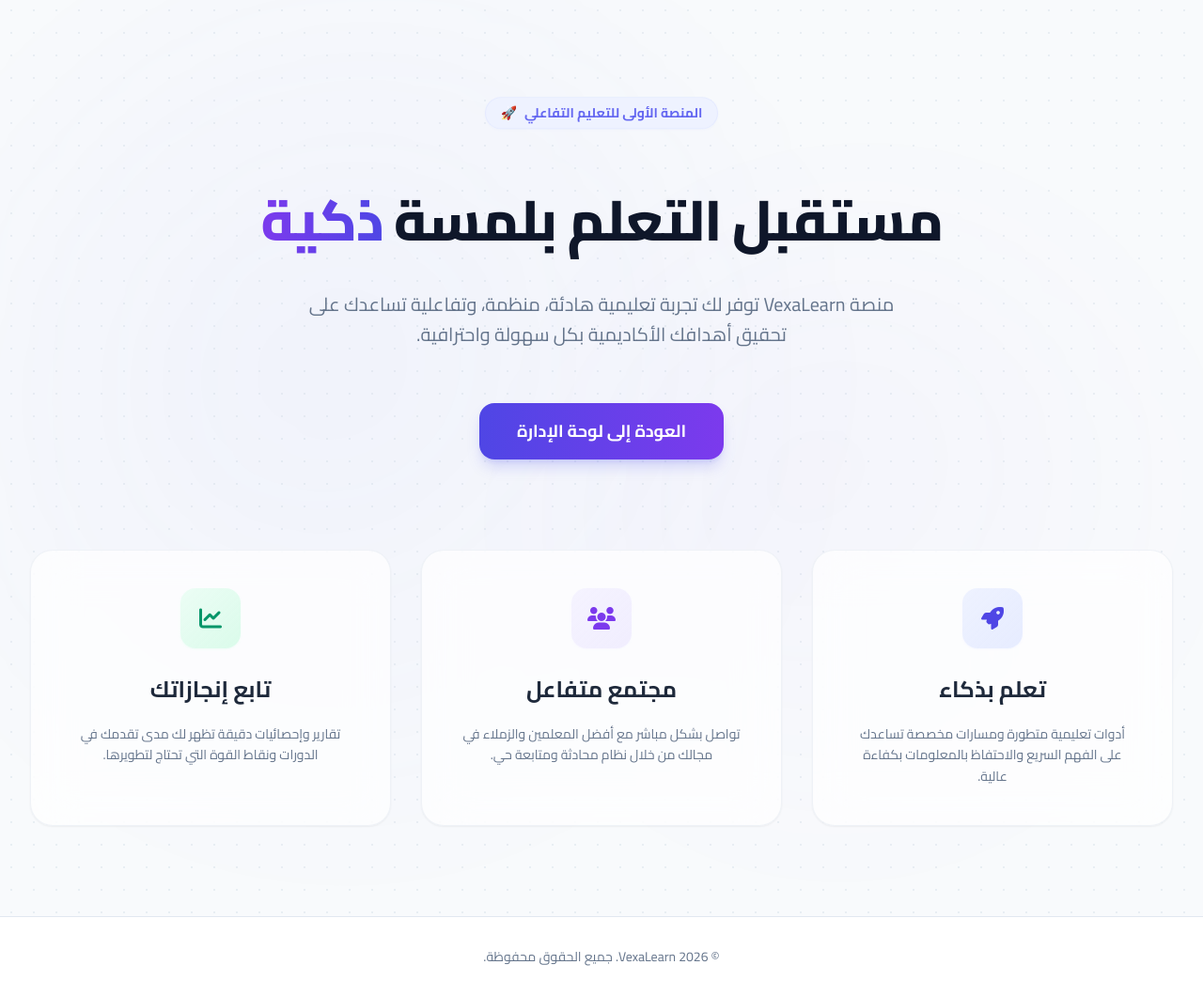
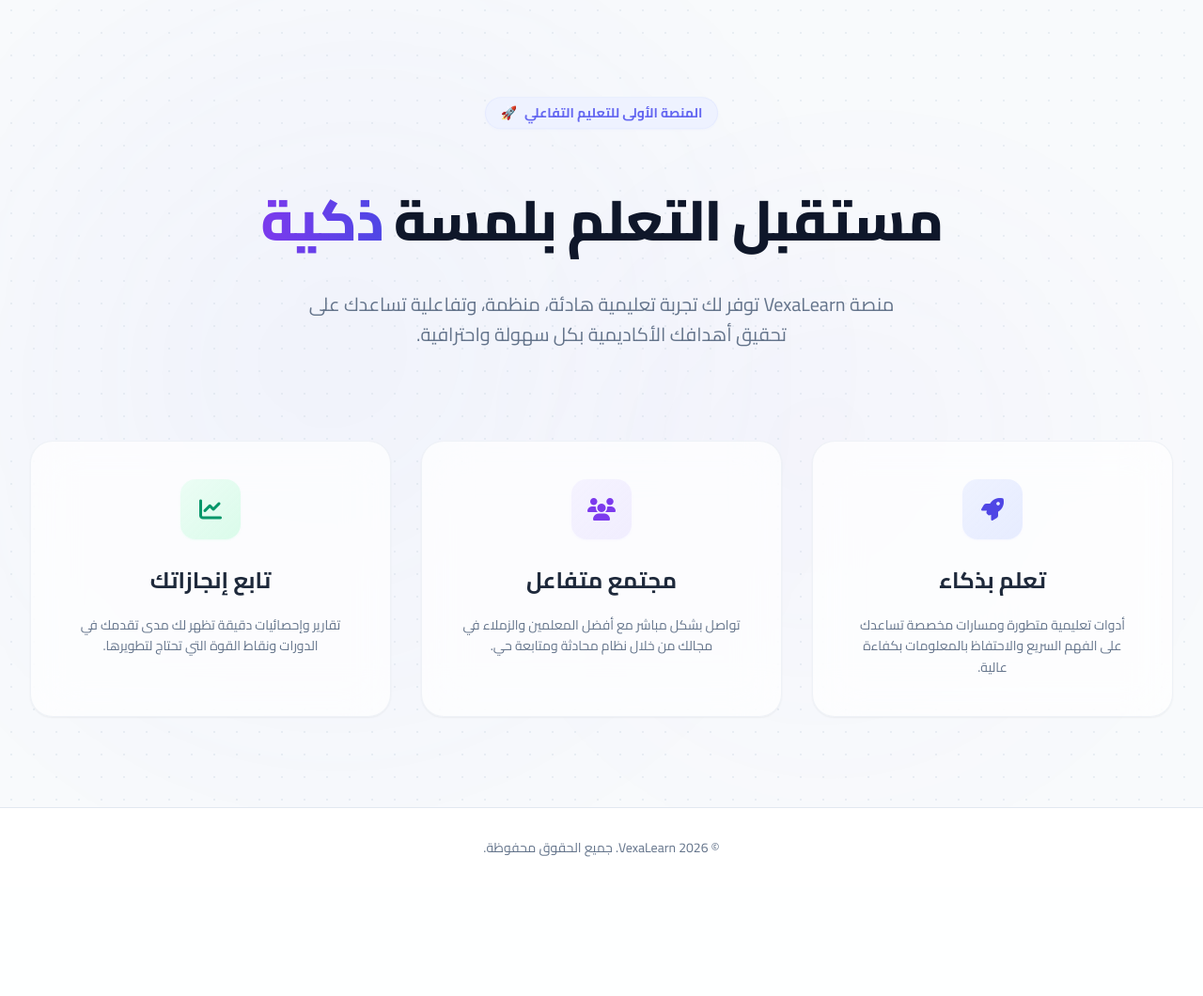
Before and after one commit to AliYasser29/VexaLearn, a Django app: page / in a window 1280 px wide. Shown: the part 82-1142 px from the top of the page at 94% size. After the commit the page ends 994 px from the top, so only its background shows below. Run offline with Django 5.2, Linux system fonts and the light colour scheme; the visitor is signed in with stand-in values (Sample User, id 1); data that the repository does not hold is empty; parts of the project's set-up code (start-up, migrations or seed data) failed here and were passed over; some libraries are stand-ins or nearby versions.

Commit message:
feat: run emails asynchronously in a background thread and remove dashboard buttons from landing page for authenticated users

```diff
--- a/core/templates/core/landing_page.html
+++ b/core/templates/core/landing_page.html
@@ -32,31 +32,13 @@
             منصة VexaLearn توفر لك تجربة تعليمية هادئة، منظمة، وتفاعلية تساعدك على تحقيق أهدافك الأكاديمية بكل سهولة واحترافية.
         </p>
 
+        {% if not user.is_authenticated %}
         <div class="pt-6">
-            {% if user.is_authenticated %}
-                {% if request.active_role == 'student' %}
-                    <a href="{% url 'student_dashboard' %}" class="inline-block bg-gradient-to-r from-indigo-600 to-violet-600 hover:from-indigo-700 hover:to-violet-700 text-white px-10 py-4 rounded-2xl text-lg font-bold shadow-lg shadow-indigo-500/25 transition-all transform hover:-translate-y-1 hover:shadow-indigo-500/30 duration-300">
-                        العودة إلى لوحة التحكم
-                    </a>
-                {% elif request.active_role == 'teacher' %}
-                    <a href="{% url 'instructor_dashboard' %}" class="inline-block bg-gradient-to-r from-indigo-600 to-violet-600 hover:from-indigo-700 hover:to-violet-700 text-white px-10 py-4 rounded-2xl text-lg font-bold shadow-lg shadow-indigo-500/25 transition-all transform hover:-translate-y-1 hover:shadow-indigo-500/30 duration-300">
-                        العودة إلى لوحة الأستاذ
-                    </a>
-                {% elif request.active_role == 'supervisor' %}
-                    <a href="{% url 'supervisor_dashboard' %}" class="inline-block bg-gradient-to-r from-indigo-600 to-violet-600 hover:from-indigo-700 hover:to-violet-700 text-white px-10 py-4 rounded-2xl text-lg font-bold shadow-lg shadow-indigo-500/25 transition-all transform hover:-translate-y-1 hover:shadow-indigo-500/30 duration-300">
-                        العودة إلى لوحة المتابعة
-                    </a>
-                {% else %}
-                    <a href="{% url 'admin:index' %}" class="inline-block bg-gradient-to-r from-indigo-600 to-violet-600 hover:from-indigo-700 hover:to-violet-700 text-white px-10 py-4 rounded-2xl text-lg font-bold shadow-lg shadow-indigo-500/25 transition-all transform hover:-translate-y-1 hover:shadow-indigo-500/30 duration-300">
-                        العودة إلى لوحة الإدارة
-                    </a>
-                {% endif %}
-            {% else %}
-                <a href="{% url 'login' %}" class="inline-block bg-gradient-to-r from-indigo-600 to-violet-600 hover:from-indigo-700 hover:to-violet-700 text-white px-10 py-4 rounded-2xl text-lg font-bold shadow-lg shadow-indigo-500/25 transition-all transform hover:-translate-y-1 hover:shadow-indigo-500/30 duration-300">
-                    ابدأ رحلتك الآن
-                </a>
-            {% endif %}
+            <a href="{% url 'login' %}" class="inline-block bg-gradient-to-r from-indigo-600 to-violet-600 hover:from-indigo-700 hover:to-violet-700 text-white px-10 py-4 rounded-2xl text-lg font-bold shadow-lg shadow-indigo-500/25 transition-all transform hover:-translate-y-1 hover:shadow-indigo-500/30 duration-300">
+                ابدأ رحلتك الآن
+            </a>
         </div>
+        {% endif %}
     </section>
 
     <!-- Features Section -->
```
Also changed, not shown: core/tasks.py (+19 -13 lines).
